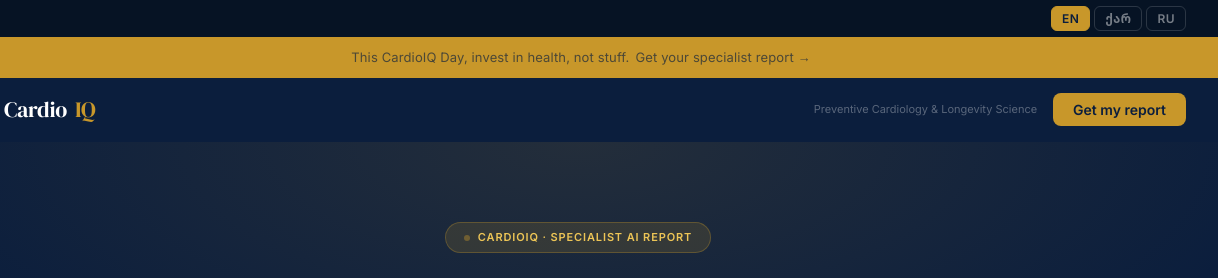
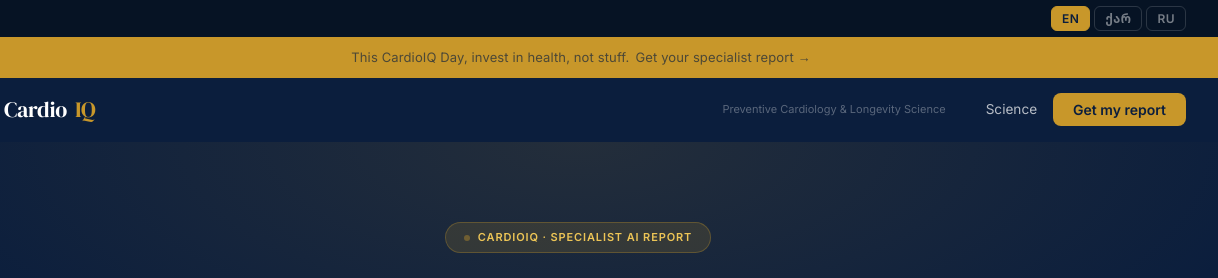
Before and after one commit to princabash/cardioIQ, a website: page index.html in a window 1280 px wide. Shown: the top 278 px of the page, 62-1280 px from the left. Drawn offline with Linux system fonts and the light colour scheme.

Commit message:
Update index.html

```diff
--- a/index.html
+++ b/index.html
@@ -286,7 +286,7 @@
 <nav>
   <div class="nav-logo" style="display:flex;align-items:center;gap:8px;"><svg width="26" height="26"><use href="#logoMark" xlink:href="#logoMark"></use></svg>Cardio<span>IQ</span></div>
   <div class="nav-right">
-    <div class="nav-tagline" id="t-nav-tagline"></div>
+  <div class="nav-tagline" id="t-nav-tagline"></div><a href="/science/" style="color:rgba(255,255,255,0.7);text-decoration:none;font-size:0.85rem;margin-left:1.5rem;">Science</a>
     <button class="nav-cta" onclick="openModal('essential')" id="t-nav-btn"></button>
   </div>
 </nav>
```
